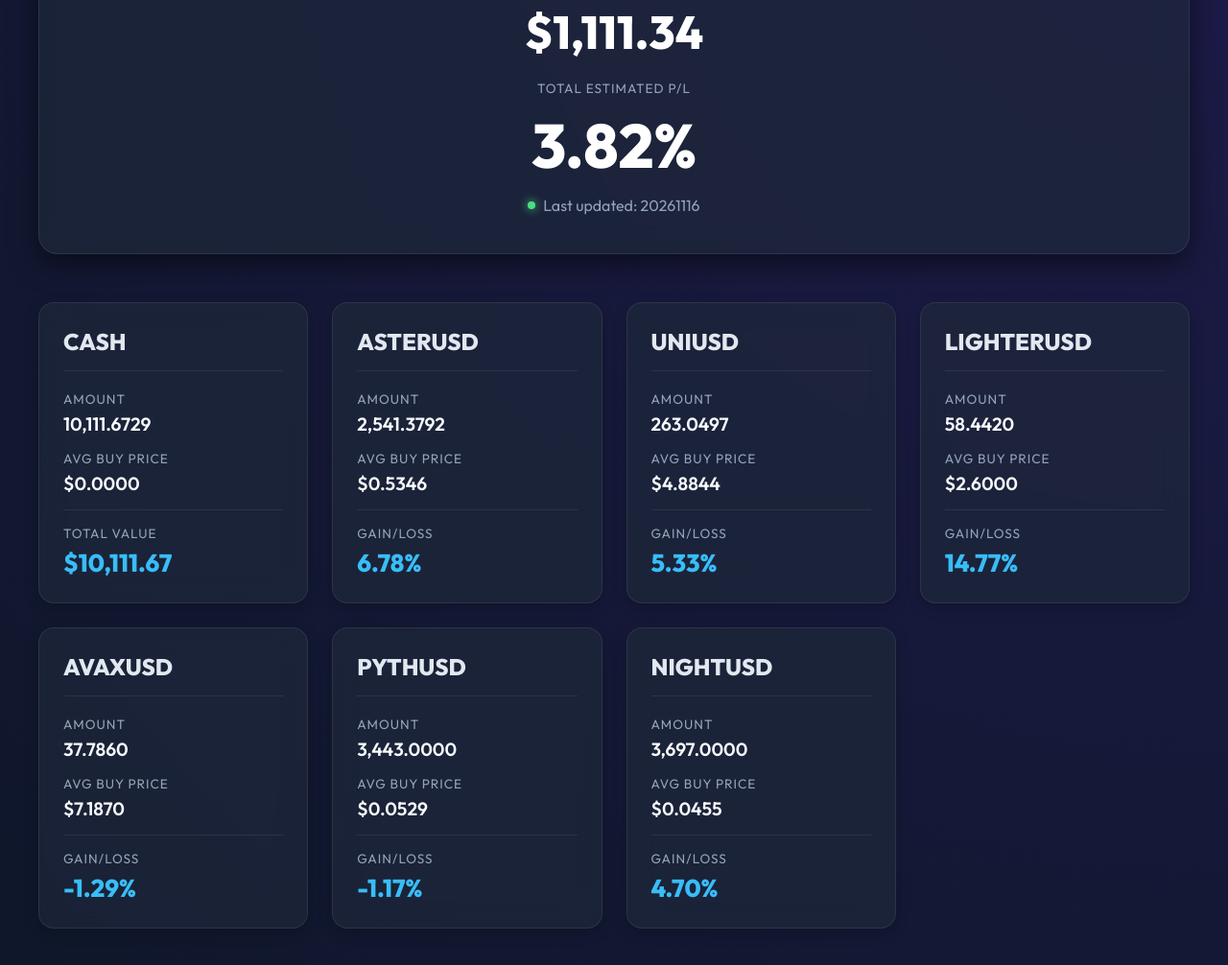
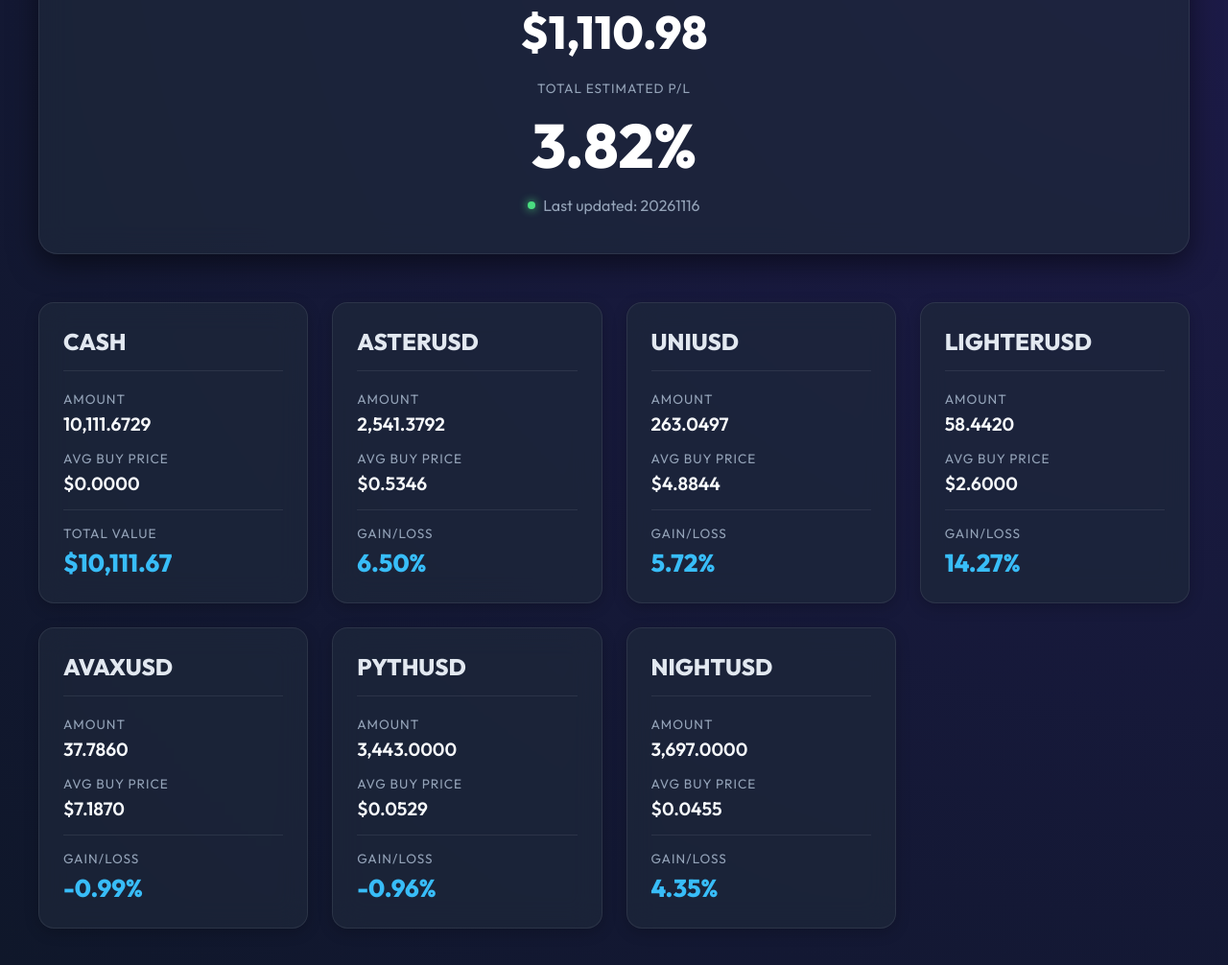
Before and after one commit to wskim2/trading-dashboard, a plain HTML site: page coin_kraken.html in a window 1280 px wide. Shown: the part 216-1222 px from the top of the page at 96% size. Drawn offline with Linux system fonts and the light colour scheme.

Commit message:
Auto-update coin_kraken.html

```diff
--- a/coin_kraken.html
+++ b/coin_kraken.html
@@ -165,7 +165,7 @@
 
             <div class="balance-container">
                 <p class="label">Total Estimated Equity</p>
-                <div class="total-balance" style="font-size: 3rem; margin-bottom: 20px;">$1,111.34</div>
+                <div class="total-balance" style="font-size: 3rem; margin-bottom: 20px;">$1,110.98</div>
                 <p class="label">Total Estimated P/L</p>
                 <div class="total-balance">3.82%</div>
                 <div class="update-time">Last updated: 20261116</div>
@@ -199,7 +199,7 @@
                     <p class="value">$0.5346</p>
                     <div class="divider"></div>
                     <p class="label">Gain/Loss</p>
-                    <p class="value highlight">6.78%</p>
+                    <p class="value highlight">6.50%</p>
                 </div>
             </div>
 
@@ -214,7 +214,7 @@
                     <p class="value">$4.8844</p>
                     <div class="divider"></div>
                     <p class="label">Gain/Loss</p>
-                    <p class="value highlight">5.33%</p>
+                    <p class="value highlight">5.72%</p>
                 </div>
             </div>
 
@@ -229,7 +229,7 @@
                     <p class="value">$2.6000</p>
                     <div class="divider"></div>
                     <p class="label">Gain/Loss</p>
-                    <p class="value highlight">14.77%</p>
+                    <p class="value highlight">14.27%</p>
                 </div>
             </div>
 
@@ -244,7 +244,7 @@
                     <p class="value">$7.1870</p>
                     <div class="divider"></div>
                     <p class="label">Gain/Loss</p>
-                    <p class="value highlight">-1.29%</p>
+                    <p class="value highlight">-0.99%</p>
                 </div>
             </div>
 
@@ -259,7 +259,7 @@
                     <p class="value">$0.0529</p>
                     <div class="divider"></div>
                     <p class="label">Gain/Loss</p>
-                    <p class="value highlight">-1.17%</p>
+                    <p class="value highlight">-0.96%</p>
                 </div>
             </div>
 
@@ -274,7 +274,7 @@
                     <p class="value">$0.0455</p>
                     <div class="divider"></div>
                     <p class="label">Gain/Loss</p>
-                    <p class="value highlight">4.70%</p>
+                    <p class="value highlight">4.35%</p>
                 </div>
             </div>
 
```
